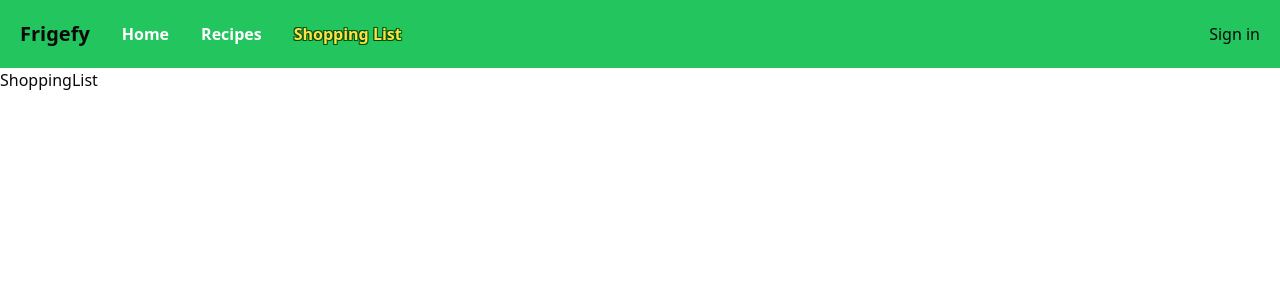
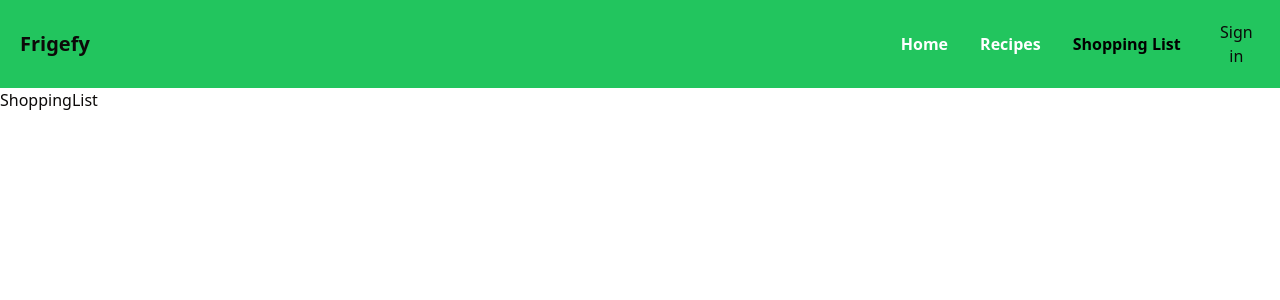
Before and after one commit to rockyueno0223/fridgefy, a React (Vite) app in the folder client/: page /shoppinglist in a window 1280 px wide. Shown: the top 300 px of the page. Built offline with nearby package versions, Linux system fonts and the light colour scheme; no server answers.

Commit message:
Header: basic function& style clear

```diff
--- a/client/src/components/Header.tsx
+++ /dev/null
@@ -1,42 +0,0 @@
-import { SignedIn, SignedOut, SignInButton, UserButton } from "@clerk/clerk-react"
-import { NavLink } from "react-router-dom"
-
-export const Header = () => {
-    return (
-        <header className='border-current border-1 flex gap-8 p-5 items-center bg-green-500' >
-            <div className='logo-container font-bold text-xl'>
-                <NavLink to="/"><h3>Frigefy</h3></NavLink>
-            </div>
-            <div className=" flex justify-between w-full items-center">
-                <ul className="flex gap-8 font-bold">
-                    <NavLink
-                        to="/"
-                        className={({ isActive }) => `${isActive ? "text-black" : "text-white "}`}>
-                        <p>Home</p>
-                    </NavLink>
-                    <NavLink
-                        to="recipes"
-                        className={({ isActive }) => `${isActive ? "text-black" : "text-white "}`}>
-                        <p>Recipes</p>
-                    </NavLink>
-                    <NavLink
-                        to="shoppinglist"
-                        className={({ isActive }) => `${isActive ? "text-yellow-300 text-stroke-3" : "text-white"}`}>
-                        <p>Shopping List</p>
-                    </NavLink>
-                </ul>
-
-                <div>
-                    <SignedOut>
-                        <SignInButton />
-                    </SignedOut>
-                    <SignedIn>
-                        <UserButton />
-                    </SignedIn>
-                </div>
-
-
-            </div>
-        </header >
-    )
-}
--- /dev/null
+++ b/client/src/components/Header/Header.tsx
@@ -0,0 +1,77 @@
+import { SignedIn, SignedOut, SignInButton, UserButton } from "@clerk/clerk-react";
+import { Menu, X } from 'lucide-react';
+import { useEffect, useState } from "react";
+import { NavLink } from "react-router-dom";
+import { Navbar } from "../ui/Navbar";
+
+
+export const Header = () => {
+    const [screenWidth, setScreenWidth] = useState<number>(window.innerWidth);
+    const [isScreen, setisScreen] = useState<boolean>(true);
+    const [style, setStyle] = useState<string>("hamberger-menu hidden absolute top-[74px]")
+    const [isOpen, setIsOpen] = useState<boolean>(false);
+
+
+    const handleToggleMenu = () => {
+        if (style !== "hamberger-menu shown absolute top-[74px]") {
+            setStyle(_prev => "hamberger-menu shown absolute top-[74px]")
+            setIsOpen(_prev => true)
+        } else {
+            setStyle(_prev => "hamberger-menu hidden top-[74px]")
+            setIsOpen(_prev => false)
+        }
+    }
+
+
+    useEffect(() => {
+        const handleResize = () => {
+            setScreenWidth(_prev => window.innerWidth);
+        };
+        window.addEventListener('resize', handleResize);
+
+        if (screenWidth > 768) {
+            setisScreen(true)
+        } else {
+            setisScreen(false)
+        }
+
+        return () => {
+            window.removeEventListener('resize', handleResize);
+        };
+    }, [screenWidth]);
+
+
+
+
+    return (
+        <header className="flex flex-col sticky top-0 left-0">
+            <div className='border-current border-1 flex gap-8 p-5 items-center bg-green-500 z-10'>
+
+                <div className='logo-container font-bold text-xl'>
+                    <NavLink to="/"><h3>Frigefy</h3></NavLink>
+                </div>
+
+                <div className=" flex flex-row-reverse justify-start w-full items-center gap-8 md:flex-row md:justify-end ">
+                    {isScreen ? <Navbar isScreen={isScreen} isToggle={handleToggleMenu} /> :
+                        <button type="button" className="text-white" onClick={handleToggleMenu} >{isOpen ? <X /> : <Menu />}</button>
+                    }
+                    <div>
+                        <SignedOut>
+                            <SignInButton />
+                        </SignedOut>
+                        <SignedIn>
+                            <div className="pt-2">
+                                <UserButton />
+                            </div>
+                        </SignedIn>
+                    </div>
+                </div>
+            </div>
+
+            {isScreen ? null :
+                <div className={style} ><Navbar isScreen={isScreen} isToggle={handleToggleMenu} /></div>
+            }
+
+        </header >
+    )
+}
--- /dev/null
+++ b/client/src/components/ui/Navbar.tsx
@@ -0,0 +1,38 @@
+import { NavLink } from "react-router-dom"
+
+type Props = {
+    isScreen: boolean
+    isToggle: () => void
+}
+
+export const Navbar = ({ isScreen, isToggle }: Props) => {
+
+    return (
+        <ul className="flex flex-col gap-8 font-bold bg-green-500 p-5 w-screen md:w-full md:bg-transparent md:flex-row md:p-0 md:justify-end" >
+            <NavLink
+                onClick={isToggle}
+                to="/"
+                className={({ isActive }) => `${isActive ? "text-black" : "text-white "}`}>
+                <p>Home</p>
+            </NavLink>
+            <NavLink
+                to="recipes"
+                onClick={isToggle}
+                className={({ isActive }) => `${isActive ? "text-black" : "text-white "}`}>
+                <p>Recipes</p>
+            </NavLink>
+            <NavLink
+                to="shoppinglist"
+                onClick={isToggle}
+                className={({ isActive }) => `${isActive ? "text-black" : "text-white"}`}>
+                <p>Shopping List</p>
+            </NavLink>
+            {isScreen ? null :
+                <>
+                    <button type="button" onClick={isToggle} className="text-white text-left">My Fridge</button>
+                    <button type="button" onClick={isToggle} className="text-white text-left"> My Recipe</button>
+                </>
+            }
+        </ul>
+    )
+}
--- a/client/src/layouts/Rootlayout.tsx
+++ b/client/src/layouts/Rootlayout.tsx
@@ -1,5 +1,5 @@
 import { Outlet } from "react-router-dom"
-import { Header } from "../components/Header"
+import { Header } from "../components/Header/Header"
 
 const RootLayout = () => {
     return (
```
Also changed, not shown: client/src/components/Header/header.css (added, +14 -0 lines).
